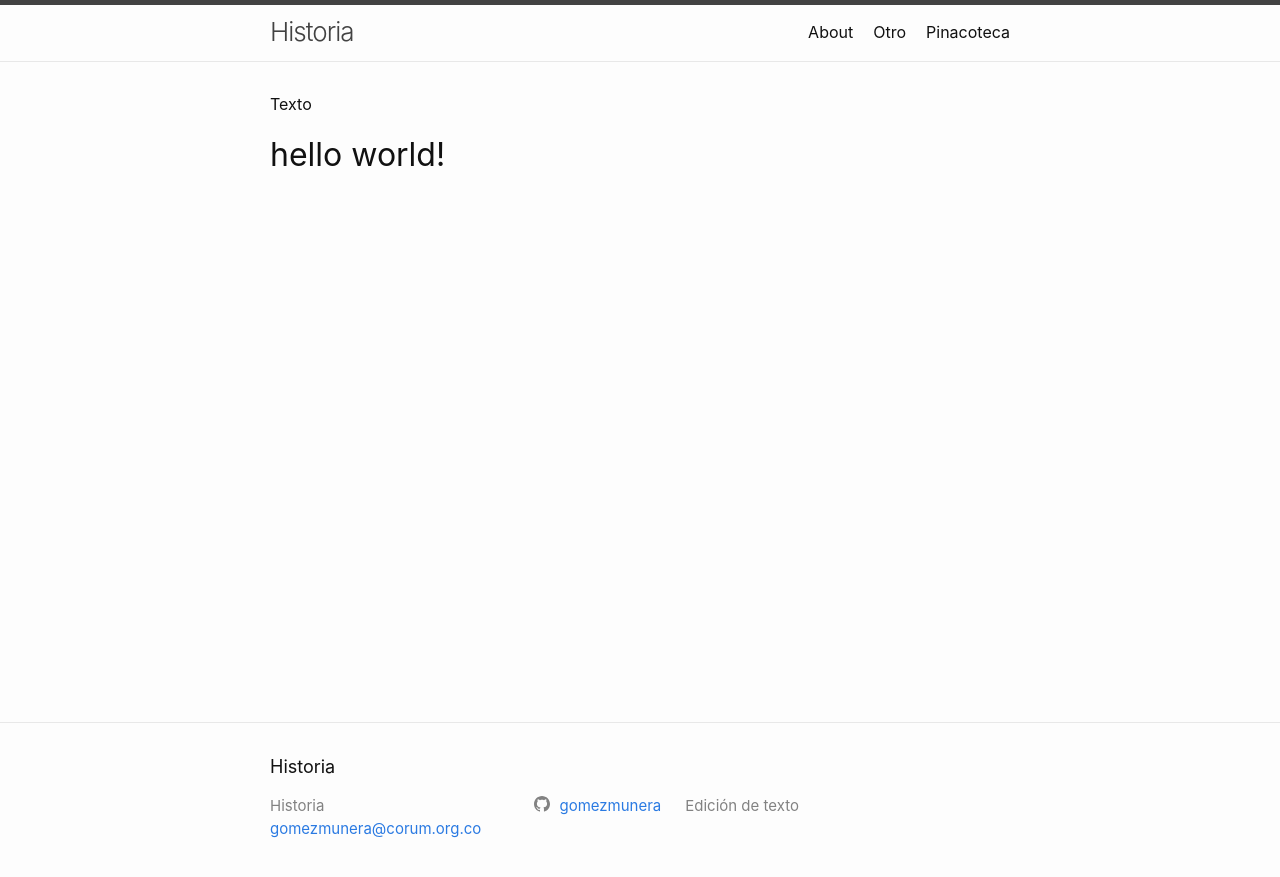
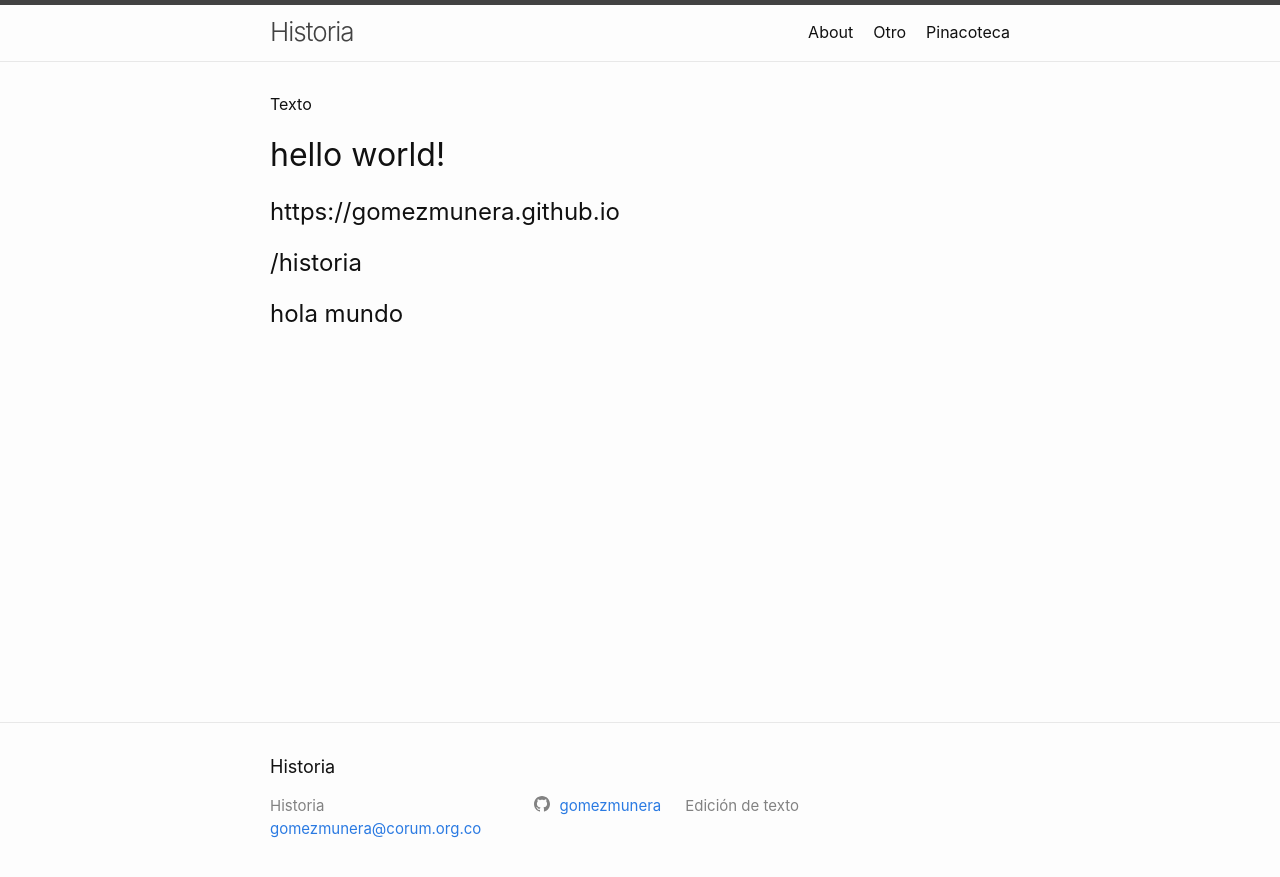
Before and after one commit to GomezMunera/historia, a Jekyll site: the page built from otro.markdown, in a window 1280 px wide. Shown: the top 877 px of the page. Built offline with Jekyll 4.4.1, drawn with Linux system fonts in a browser that asks for light colours.

Commit message:
imprimir ruta

```diff
--- a/_config.yml
+++ b/_config.yml
@@ -27,6 +27,9 @@
 #twitter_username: jekyllrb
 github_username:  gomezmunera
 
+#
+prueba: "hola mundo"
+
 # Build settings
 markdown: kramdown
 theme: minima
--- a/otro.markdown
+++ b/otro.markdown
@@ -6,3 +6,7 @@ permalink: /otro/
 Texto
 
 <h1>{{ "Hello World!" | downcase }}</h1>
+
+<h2>{{ site.url }} </h2>
+<h2>{{ site.baseurl }} </h2>
+<h2>{{ site.prueba }} </h2>
```
